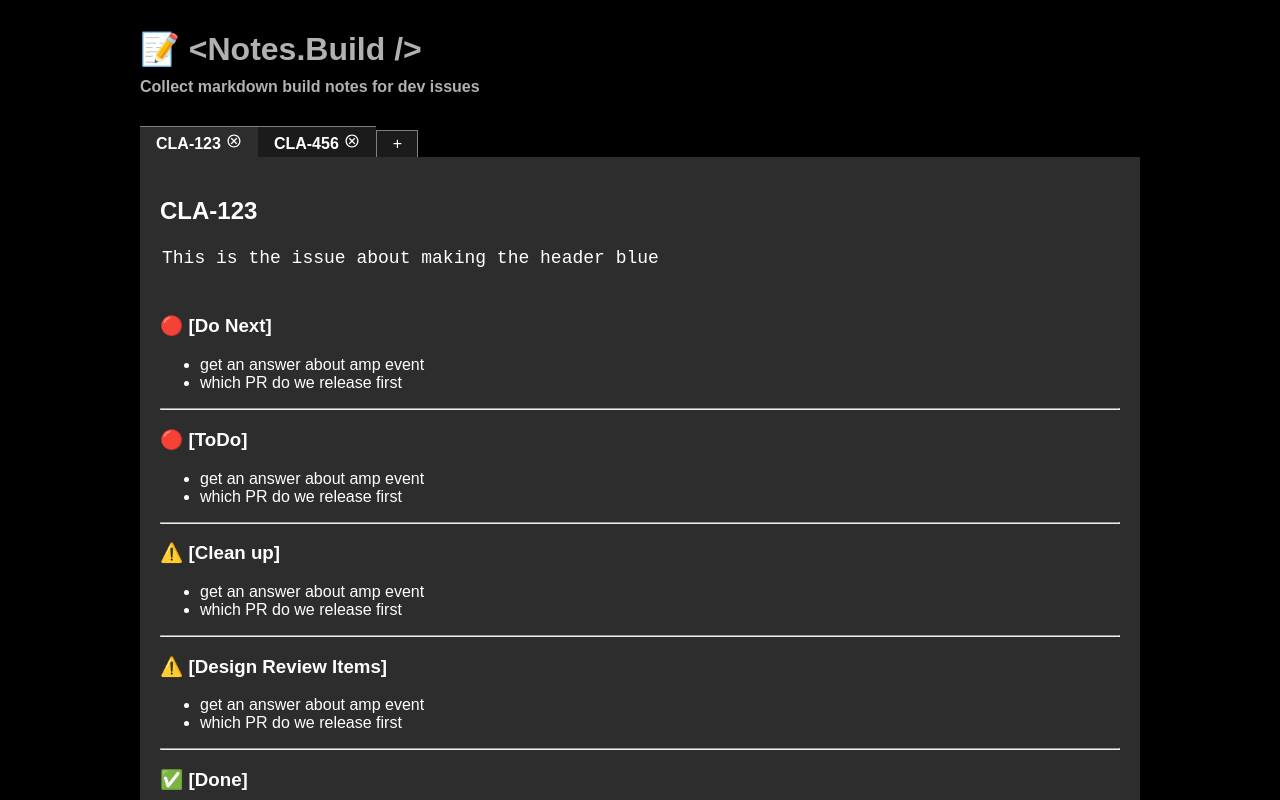
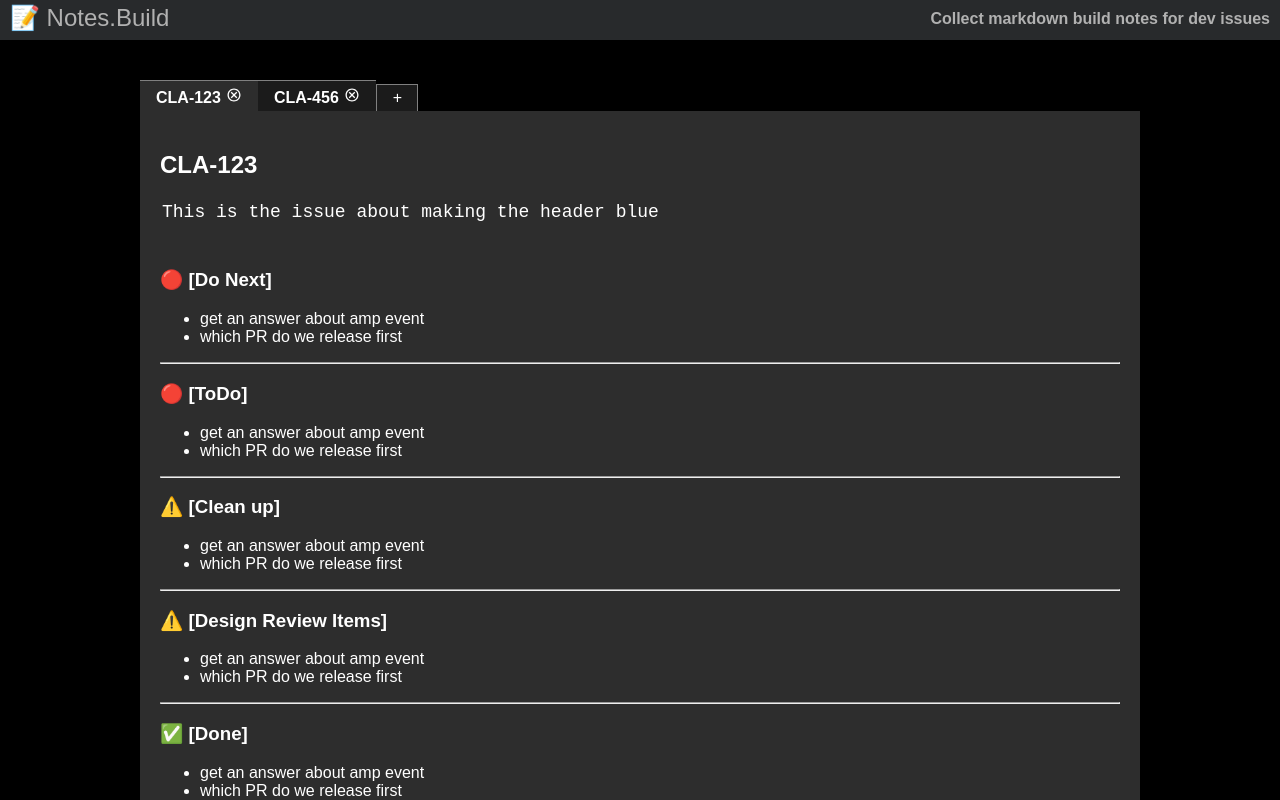
Before and after one commit to clamstew/devnotes, a React (Create React App) app: page / in a window 1280 px wide. Shown: the top 800 px of the page. Built offline with nearby package versions, Linux system fonts and the light colour scheme.

Commit message:
new header

```diff
--- a/public/index.html
+++ b/public/index.html
@@ -22,7 +22,7 @@
       work correctly both with client-side routing and a non-root public URL.
       Learn how to configure a non-root public URL by running `npm run build`.
     -->
-    <title>&lt;notes.build /&gt;</title>
+    <title>&lt;Notes.Build /&gt;</title>
   </head>
 
   <body>
--- a/src/App.js
+++ b/src/App.js
@@ -13,6 +13,10 @@ const AppWrapper = styled.div({
   margin: "0 auto"
 });
 
+const BodyWrapper = styled.div({
+  marginTop: 80
+});
+
 export default function App() {
   const [activeIssueId, setActiveIssueId] = useState(activeIssues[0].id);
 
@@ -20,6 +24,7 @@ export default function App() {
     <AppWrapper>
       <Header />
 
+      <BodyWrapper>
         <IssueTabs
           activeIssueId={activeIssueId}
           setActiveIssueId={setActiveIssueId}
@@ -32,6 +37,7 @@ export default function App() {
         <br clear="all" />
 
         <QuickAddListSections activeIssueId={activeIssueId} />
+      </BodyWrapper>
     </AppWrapper>
   );
 }
--- a/src/Header.js
+++ b/src/Header.js
@@ -1,30 +1,43 @@
 import React from "react";
 import styled from "@emotion/styled";
 
-const Title = styled.h1({
+const HeaderWrapper = styled.div({
+  position: "absolute",
+  top: 0,
+  left: 0,
+  right: 0,
+  bottom: 40,
+  background: "rgb(40,42,44)",
+  height: 40
+});
+
+const Title = styled.div({
   color: "#b1b1b1",
   margin: 10,
   userSelect: "none",
-  marginTop: 30
+  marginTop: 4,
+  fontSize: 24,
+  float: "left"
 });
 
 const Subtitle = styled.h4({
   color: "#b1b1b1",
   margin: 10,
   userSelect: "none",
-  marginBottom: 30
+  marginBottom: 30,
+  float: "right"
 });
 
 export function Header() {
   return (
-    <>
+    <HeaderWrapper>
       <Title>
         <span role="img" aria-label="notepad">
           📝
         </span>{" "}
-        &lt;Notes.Build /&gt;
+        Notes.Build
       </Title>
       <Subtitle>Collect markdown build notes for dev issues</Subtitle>
-    </>
+    </HeaderWrapper>
   );
 }
```
Also changed, not shown: src/List.js (+9 -0 lines). Lines whose indentation alone changed are shown as unchanged.
